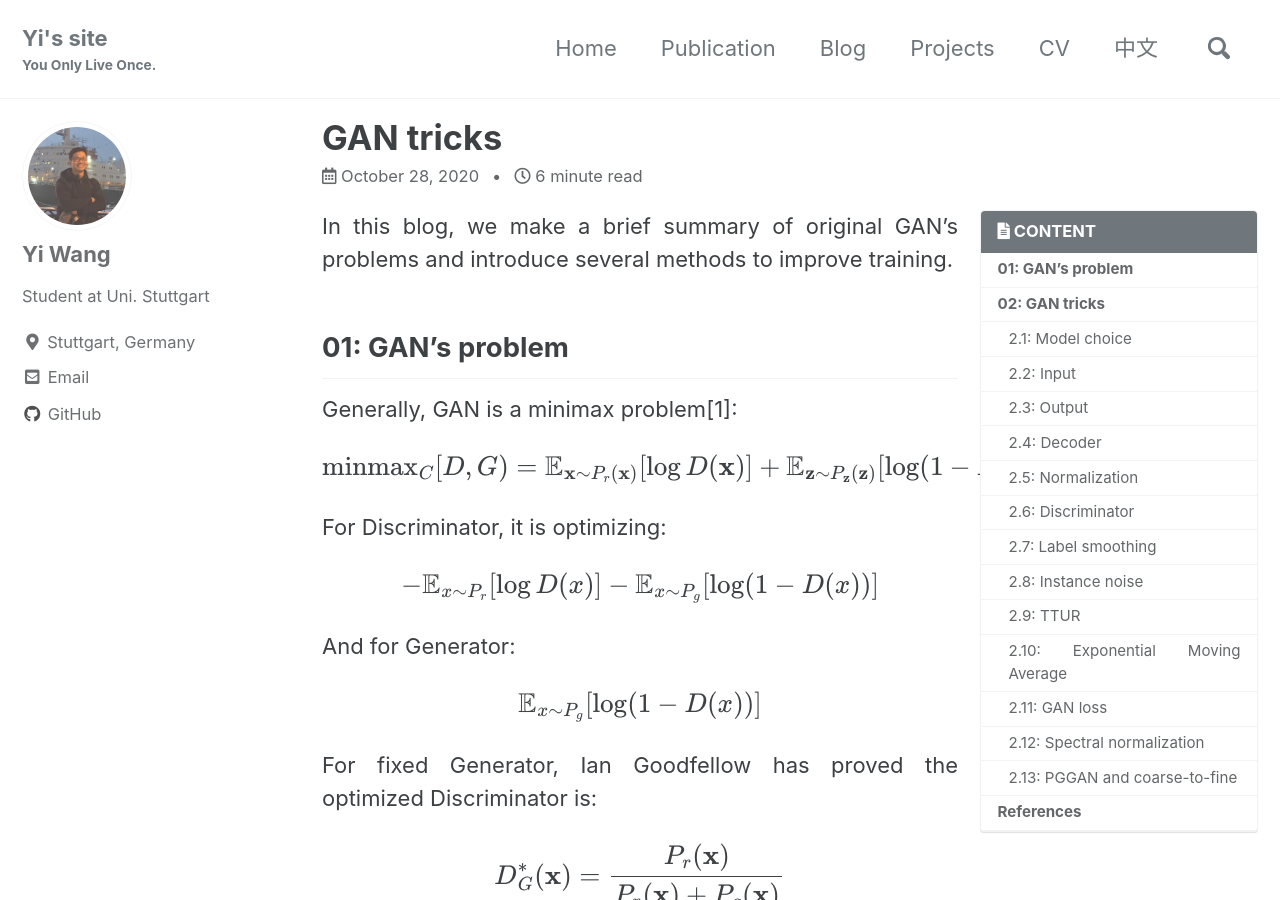
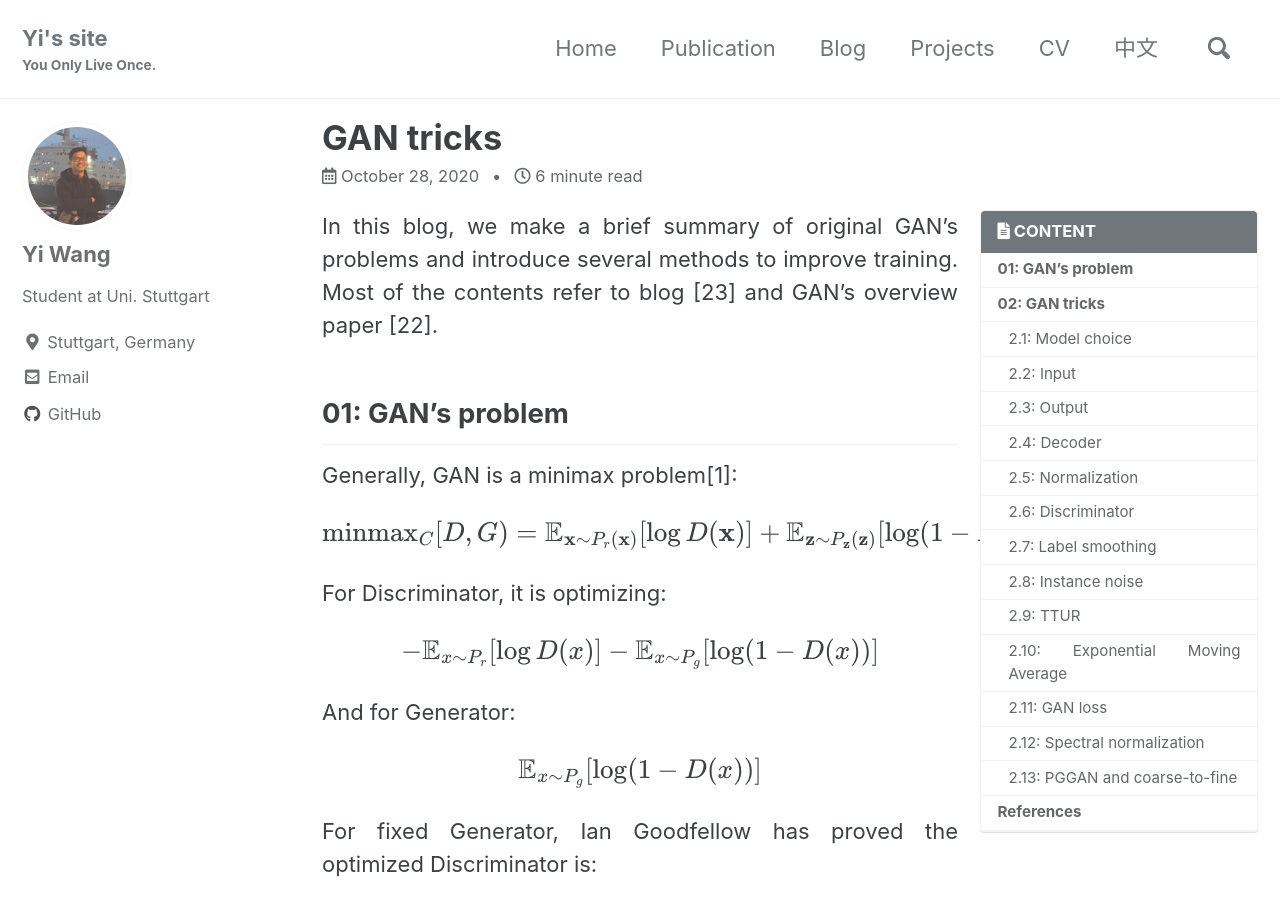
Before and after one commit to wangyi111/wangyi111.github.io, a Jekyll site: the page built from _posts/2020-10-28-GAN-tricks.md, in a window 1280 px wide and 900 px high. Built offline with Jekyll 4.4.1, drawn with Linux system fonts in a browser that asks for light colours; cached includes are drawn as plain includes; formulas are drawn with MathJax 3; comment, search, counter and statistics services are not loaded.

Commit message:
update reference

```diff
--- a/_posts/2020-10-28-GAN-tricks.md
+++ b/_posts/2020-10-28-GAN-tricks.md
@@ -8,7 +8,7 @@
 toc_label: "CONTENT"
 ---
 
-In this blog, we make a brief summary of original GAN's problems and introduce several methods to improve training.
+In this blog, we make a brief summary of original GAN's problems and introduce several methods to improve training. Most of the contents refer to blog [23] and GAN's overview paper [22].
 
 ## 01: GAN's problem
 
```
